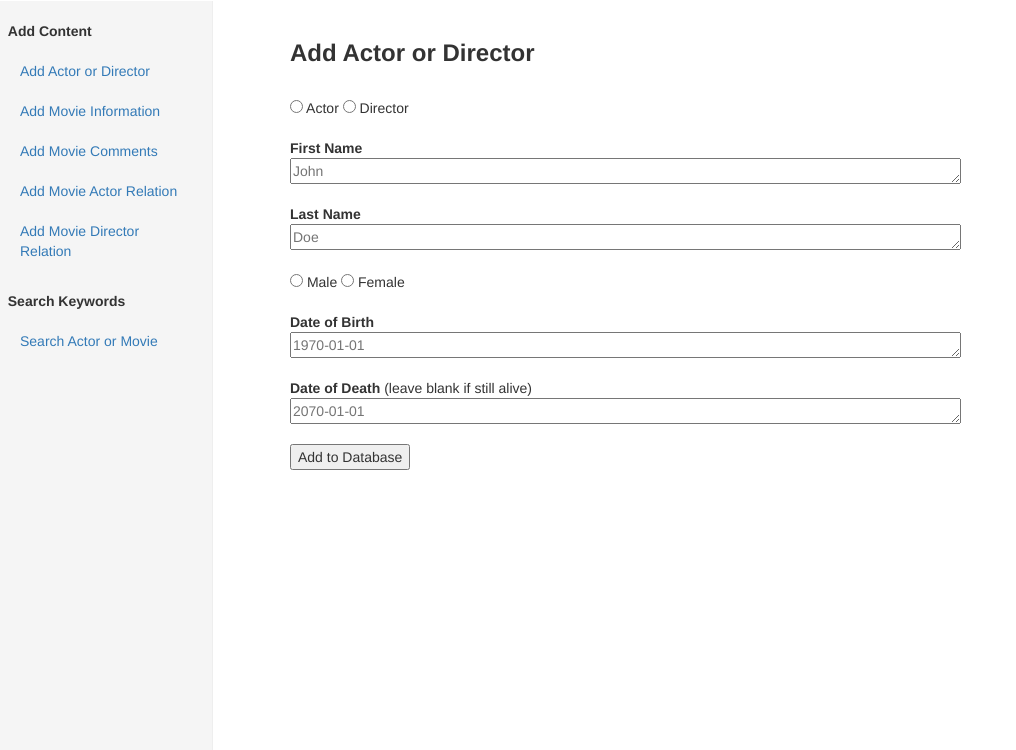
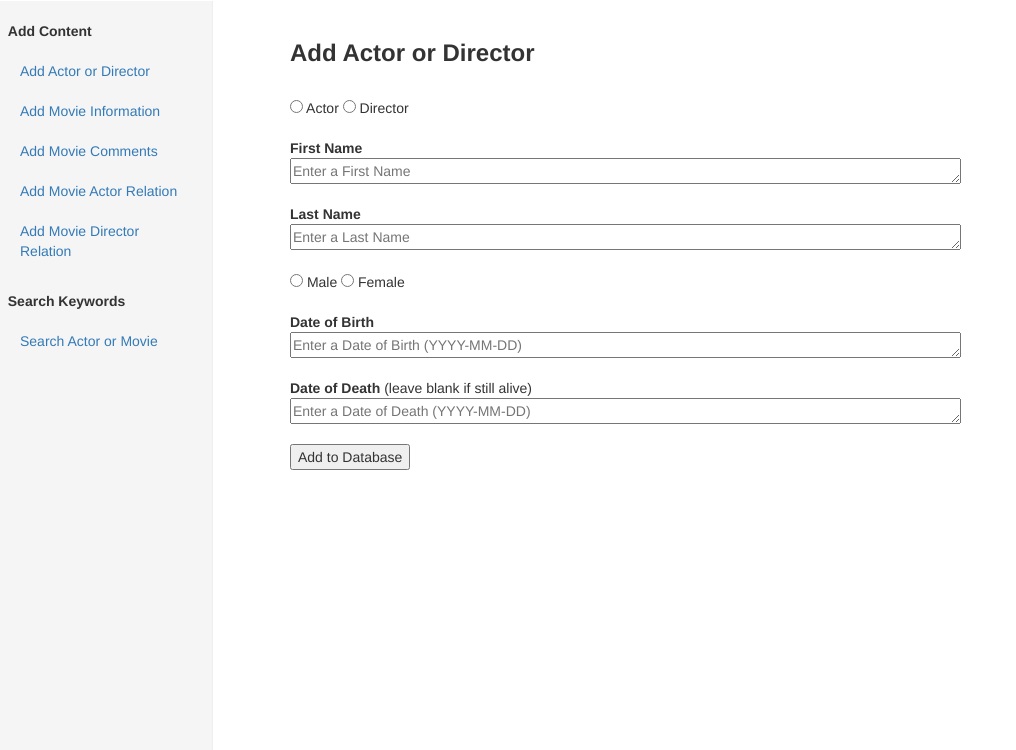
Before and after one commit to 6991ohnayrb/MovieDatabaseTraversal, a PHP site: page /addDirectorActor.php in a window 1280 px wide. Shown: the part 50-800 px from the top of the page, without its empty margins (0-1016 px from the left). Run offline with PHP 8.4, Linux system fonts and the light colour scheme.

Commit message:
change hints for first name, last name, dob, dod

```diff
--- a/addDirectorActor.php
+++ b/addDirectorActor.php
@@ -52,19 +52,19 @@
 			  				<input type="radio" name="type" value="Director"> Director<br><br>
 
 							<strong> First Name </strong> <br>
-							<textarea name="first" cols="80" rows="1" placeholder="John"></textarea><br/><br>
+							<textarea name="first" cols="80" rows="1" placeholder="Enter a First Name"></textarea><br/><br>
 
 							<strong> Last Name </strong> <br>
-							<textarea name="last" cols="80" rows="1" placeholder="Doe"></textarea><br/><br>
+							<textarea name="last" cols="80" rows="1" placeholder="Enter a Last Name"></textarea><br/><br>
 
 							<input type="radio" name="gender" value="Male"> Male
 			  				<input type="radio" name="gender" value="Female"> Female<br><br>
 
 							<strong> Date of Birth </strong> <br>
-							<textarea name="birth" cols="80" rows="1" placeholder="1970-01-01"></textarea><br/><br>
+							<textarea name="birth" cols="80" rows="1" placeholder="Enter a Date of Birth (YYYY-MM-DD)"></textarea><br/><br>
 
 							<strong> Date of Death </strong> (leave blank if still alive) <br>
-							<textarea name="death" cols="80" rows="1" placeholder="2070-01-01"></textarea><br/><br>
+							<textarea name="death" cols="80" rows="1" placeholder="Enter a Date of Death (YYYY-MM-DD)"></textarea><br/><br>
 
 							<input type="submit" class="button" name="insert" value="Add to Database" />
 						</form>
```
